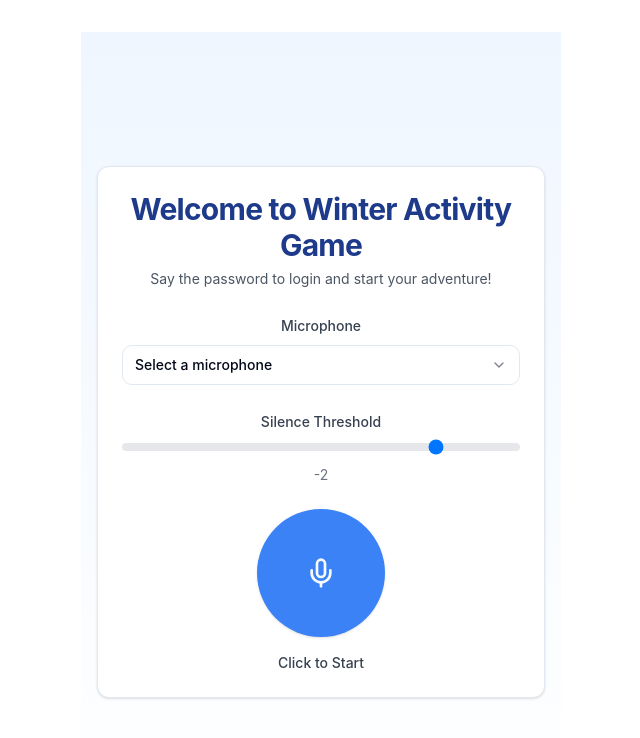
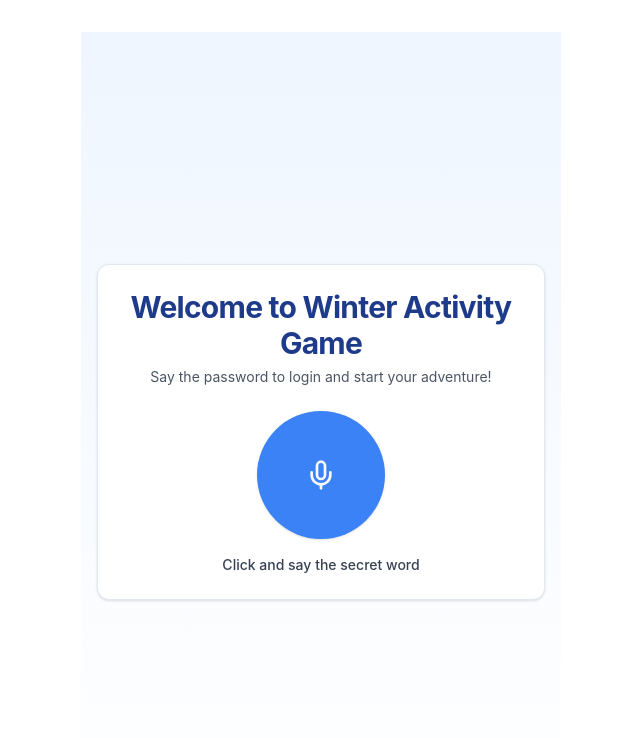
Before and after one commit to ofpetek/Winteractivitygame, a React (Vite) app: page / in a window 1280 px wide. Shown: the top 738 px of the page, without its empty margins (319-959 px from the left). Built offline with nearby package versions, Linux system fonts and the light colour scheme.

Commit message:
settings to the modal

```diff
--- a/src/App.tsx
+++ b/src/App.tsx
@@ -1,4 +1,4 @@
-import { useState } from 'react';
+import React, { useState } from 'react';
 import './App.css';
 import './styles/Login.css';
 import Login from './components/Login';
@@ -7,6 +7,8 @@ import Question from './Question';
 import ActivityImage from './ActivityImage';
 import Controls from './Controls';
 import Feedback from './Feedback';
+import { VoiceSettingsProvider } from './contexts/VoiceSettingsContext';
+import { VoiceSettingsDialog } from './components/VoiceSettingsDialog';
 
 function App() {
     const [isLoggedIn, setIsLoggedIn] = useState(false);
@@ -15,11 +17,13 @@ function App() {
         setIsLoggedIn(true);
     };
 
-    if (!isLoggedIn) {
-        return <Login onLogin={handleLogin} />;
-    }
-
     return (
+        <VoiceSettingsProvider>
+            <div className="app">
+                <VoiceSettingsDialog />
+                {!isLoggedIn ? (
+                    <Login onLogin={handleLogin} />
+                ) : (
                     <div>
                         <Header />
                         <Question />
@@ -27,6 +31,9 @@ function App() {
                         <Controls onNext={() => {}} onMicClick={() => {}} />
                         <Feedback />
                     </div>
+                )}
+            </div>
+        </VoiceSettingsProvider>
     );
 }
 
--- a/src/components/Login.tsx
+++ b/src/components/Login.tsx
@@ -4,8 +4,8 @@ import { getAuth, signInWithEmailAndPassword } from 'firebase/auth';
 import { app } from '../firebaseConfig';
 import { Card, CardContent, CardHeader, CardTitle, CardDescription } from './ui/card';
 import { Button } from './ui/button';
-import { Select, SelectContent, SelectItem, SelectTrigger, SelectValue } from './ui/select';
 import { Mic } from 'lucide-react';
+import { useVoiceSettings } from '../contexts/VoiceSettingsContext';
 
 interface LoginProps {
     onLogin: () => void;
@@ -16,9 +16,7 @@ const Login: React.FC<LoginProps> = ({ onLogin }) => {
     const [feedback, setFeedback] = useState('');
     const [transcribedText, setTranscribedText] = useState('');
     const [audioLevel, setAudioLevel] = useState(0);
-    const [devices, setDevices] = useState<MediaDeviceInfo[]>([]);
-    const [selectedDeviceId, setSelectedDeviceId] = useState<string>('');
-    const [silenceThreshold, setSilenceThreshold] = useState(-2); // New state for silence threshold
+    const { settings } = useVoiceSettings();
 
     const mediaRecorderRef = useRef<MediaRecorder | null>(null);
     const audioChunksRef = useRef<Blob[]>([]);
@@ -26,7 +24,7 @@ const Login: React.FC<LoginProps> = ({ onLogin }) => {
     const audioContextRef = useRef<AudioContext | null>(null);
     const analyserRef = useRef<AnalyserNode | null>(null);
     const listeningTimeoutRef = useRef<NodeJS.Timeout | null>(null);
-    const isListeningRef = useRef(false); // Add this ref to track current listening state
+    const isListeningRef = useRef(false);
 
     // Initialize Firebase function
     const functions = getFunctions(app);
@@ -34,15 +32,6 @@ const Login: React.FC<LoginProps> = ({ onLogin }) => {
     const auth = getAuth(app);
 
     useEffect(() => {
-        // Get audio input devices
-        navigator.mediaDevices.enumerateDevices().then((deviceInfos) => {
-            const audioDevices = deviceInfos.filter(device => device.kind === 'audioinput');
-            setDevices(audioDevices);
-            if (audioDevices.length > 0) {
-                setSelectedDeviceId(audioDevices[0].deviceId);
-            }
-        });
-
         return () => {
             // Cleanup
             if (mediaRecorderRef.current) {
@@ -61,8 +50,8 @@ const Login: React.FC<LoginProps> = ({ onLogin }) => {
     }, []);
 
     useEffect(() => {
-        console.log('Silence threshold set to:', silenceThreshold);
-    }, [silenceThreshold]);
+        console.log('Silence threshold set to:', settings.silenceThreshold);
+    }, [settings.silenceThreshold]);
 
     const startListening = useCallback(async () => {
         const processAudio = async (audioBlob: Blob) => {
@@ -126,7 +115,7 @@ const Login: React.FC<LoginProps> = ({ onLogin }) => {
             setAudioLevel(rms); // Update audio level state
             console.log('Real-time audio level (RMS):', rms); // Real-time logging
 
-            if (rms < Math.abs(silenceThreshold)) { // Use silenceThreshold state
+            if (rms < Math.abs(settings.silenceThreshold)) { // Use silenceThreshold from settings
                 if (silenceTimeoutRef.current === null) {
                     console.log('Silence detected. Starting silence timeout...');
                     silenceTimeoutRef.current = setTimeout(() => {
@@ -146,7 +135,7 @@ const Login: React.FC<LoginProps> = ({ onLogin }) => {
         try {
             console.log('Requesting audio stream...');
             const stream = await navigator.mediaDevices.getUserMedia({
-                audio: { deviceId: selectedDeviceId ? { exact: selectedDeviceId } : undefined }
+                audio: { deviceId: settings.deviceId }
             });
             console.log('Audio stream received:', stream);
 
@@ -198,7 +187,7 @@ const Login: React.FC<LoginProps> = ({ onLogin }) => {
             console.error('Error accessing microphone:', error);
             setFeedback('Error accessing microphone. Please check permissions.');
         }
-    }, [selectedDeviceId, isListening, audioLevel, silenceThreshold, transcribeAudio, auth, onLogin, setFeedback]);
+    }, [settings.deviceId, isListening, audioLevel, settings.silenceThreshold, transcribeAudio, auth, onLogin, setFeedback]);
 
     const stopListening = () => {
         if (mediaRecorderRef.current && mediaRecorderRef.current.state === 'recording') {
@@ -223,36 +212,6 @@ const Login: React.FC<LoginProps> = ({ onLogin }) => {
                 </CardHeader>
                 <CardContent>
                     <div className="space-y-6">
-                        <div className="space-y-2">
-                            <label className="text-sm font-medium text-gray-700">Microphone</label>
-                            <Select value={selectedDeviceId} onValueChange={setSelectedDeviceId}>
-                                <SelectTrigger className="w-full">
-                                    <SelectValue placeholder="Select a microphone" />
-                                </SelectTrigger>
-                                <SelectContent>
-                                    {devices.map((device) => (
-                                        <SelectItem key={device.deviceId} value={device.deviceId}>
-                                            {device.label || `Microphone ${device.deviceId}`}
-                                        </SelectItem>
-                                    ))}
-                                </SelectContent>
-                            </Select>
-                        </div>
-
-                        <div className="space-y-2">
-                            <label className="text-sm font-medium text-gray-700">Silence Threshold</label>
-                            <input
-                                type="range"
-                                min="-10"
-                                max="0"
-                                step="1"
-                                value={silenceThreshold}
-                                onChange={(e) => setSilenceThreshold(Number(e.target.value))}
-                                className="w-full h-2 bg-gray-200 rounded-lg appearance-none cursor-pointer"
-                            />
-                            <div className="text-sm text-gray-500 text-center">{silenceThreshold}</div>
-                        </div>
-
                         <div className="flex flex-col items-center gap-4">
                             <Button
                                 onClick={isListening ? stopListening : startListening}
@@ -265,7 +224,7 @@ const Login: React.FC<LoginProps> = ({ onLogin }) => {
                                 <Mic className={`w-8 h-8 ${isListening ? 'animate-pulse' : ''}`} />
                             </Button>
                             <p className="text-sm font-medium text-gray-700">
-                                {isListening ? 'Listening...' : 'Click to Start'}
+                                {isListening ? 'Listening...' : 'Click and say the secret word'}
                             </p>
                         </div>
 
--- /dev/null
+++ b/src/components/VoiceSettingsDialog.tsx
@@ -0,0 +1,78 @@
+import React from 'react';
+import { Settings } from 'lucide-react';
+import { Button } from './ui/button';
+import { useVoiceSettings } from '../contexts/VoiceSettingsContext';
+import { Select, SelectContent, SelectItem, SelectTrigger, SelectValue } from './ui/select';
+import { Card, CardContent, CardHeader, CardTitle } from './ui/card';
+
+export function VoiceSettingsDialog() {
+  const { settings, updateSettings, isDialogOpen, setIsDialogOpen } = useVoiceSettings();
+
+  return (
+    <>
+      <Button
+        variant="ghost"
+        size="icon"
+        className="fixed top-4 right-4 p-0"
+        onClick={() => setIsDialogOpen(true)}
+      >
+        <Settings className="h-5 w-5 text-white" />
+      </Button>
+
+      {isDialogOpen && (
+        <div className="fixed inset-0 bg-black/50 flex items-center justify-center p-4 z-50">
+          <Card className="w-full max-w-md">
+            <CardHeader>
+              <CardTitle className="text-2xl font-bold">Voice Settings</CardTitle>
+            </CardHeader>
+            <CardContent className="space-y-6">
+              <div className="space-y-2">
+                <label className="text-sm font-medium text-gray-700">Microphone</label>
+                <Select
+                  value={settings.selectedDeviceId}
+                  onValueChange={(value) => updateSettings({ selectedDeviceId: value })}
+                >
+                  <SelectTrigger className="w-full">
+                    <SelectValue placeholder="Select a microphone" />
+                  </SelectTrigger>
+                  <SelectContent>
+                    {settings.devices.map((device) => (
+                      <SelectItem key={device.deviceId} value={device.deviceId}>
+                        {device.label || `Microphone ${device.deviceId}`}
+                      </SelectItem>
+                    ))}
+                  </SelectContent>
+                </Select>
+              </div>
+
+              <div className="space-y-2">
+                <label className="text-sm font-medium text-gray-700">Silence Threshold</label>
+                <input
+                  type="range"
+                  min="-10"
+                  max="0"
+                  step="1"
+                  value={settings.silenceThreshold}
+                  onChange={(e) => updateSettings({ silenceThreshold: Number(e.target.value) })}
+                  className="w-full h-2 bg-gray-200 rounded-lg appearance-none cursor-pointer"
+                />
+                <div className="text-sm text-gray-500 text-center">
+                  {settings.silenceThreshold}
+                </div>
+              </div>
+
+              <div className="flex justify-end">
+                <Button
+                  variant="outline"
+                  onClick={() => setIsDialogOpen(false)}
+                >
+                  Close
+                </Button>
+              </div>
+            </CardContent>
+          </Card>
+        </div>
+      )}
+    </>
+  );
+}
--- /dev/null
+++ b/src/contexts/VoiceSettingsContext.tsx
@@ -0,0 +1,55 @@
+import React, { createContext, useContext, useState, useEffect } from 'react';
+
+interface VoiceSettings {
+  selectedDeviceId: string;
+  silenceThreshold: number;
+  devices: MediaDeviceInfo[];
+}
+
+interface VoiceSettingsContextType {
+  settings: VoiceSettings;
+  updateSettings: (settings: Partial<VoiceSettings>) => void;
+  isDialogOpen: boolean;
+  setIsDialogOpen: (open: boolean) => void;
+}
+
+const VoiceSettingsContext = createContext<VoiceSettingsContextType | undefined>(undefined);
+
+export function VoiceSettingsProvider({ children }: { children: React.ReactNode }) {
+  const [settings, setSettings] = useState<VoiceSettings>({
+    selectedDeviceId: '',
+    silenceThreshold: -2,
+    devices: [],
+  });
+  const [isDialogOpen, setIsDialogOpen] = useState(false);
+
+  useEffect(() => {
+    // Get audio input devices
+    navigator.mediaDevices.enumerateDevices().then((deviceInfos) => {
+      const audioDevices = deviceInfos.filter(device => device.kind === 'audioinput');
+      setSettings(prev => ({
+        ...prev,
+        devices: audioDevices,
+        selectedDeviceId: audioDevices[0]?.deviceId || '',
+      }));
+    });
+  }, []);
+
+  const updateSettings = (newSettings: Partial<VoiceSettings>) => {
+    setSettings(prev => ({ ...prev, ...newSettings }));
+  };
+
+  return (
+    <VoiceSettingsContext.Provider value={{ settings, updateSettings, isDialogOpen, setIsDialogOpen }}>
+      {children}
+    </VoiceSettingsContext.Provider>
+  );
+}
+
+export function useVoiceSettings() {
+  const context = useContext(VoiceSettingsContext);
+  if (context === undefined) {
+    throw new Error('useVoiceSettings must be used within a VoiceSettingsProvider');
+  }
+  return context;
+}
```
Lines whose indentation alone changed are shown as unchanged.
